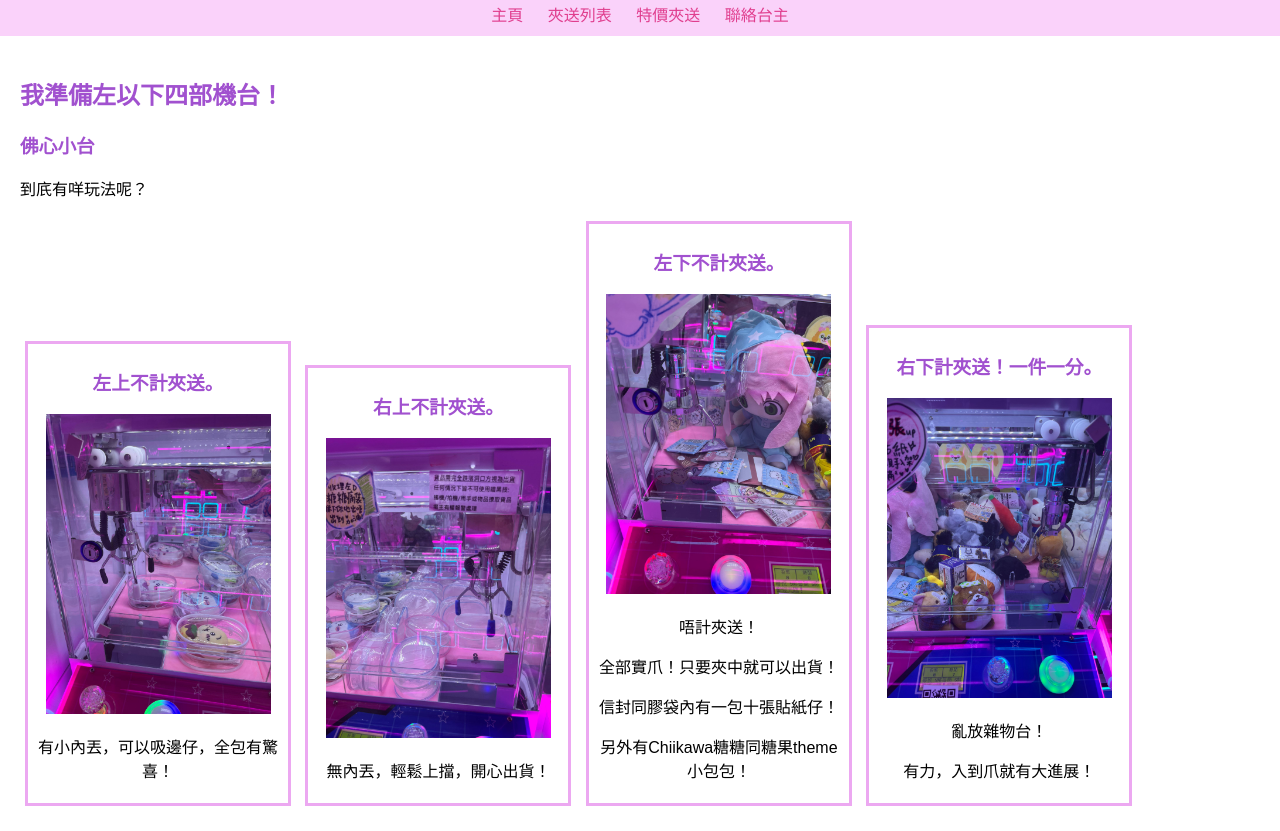
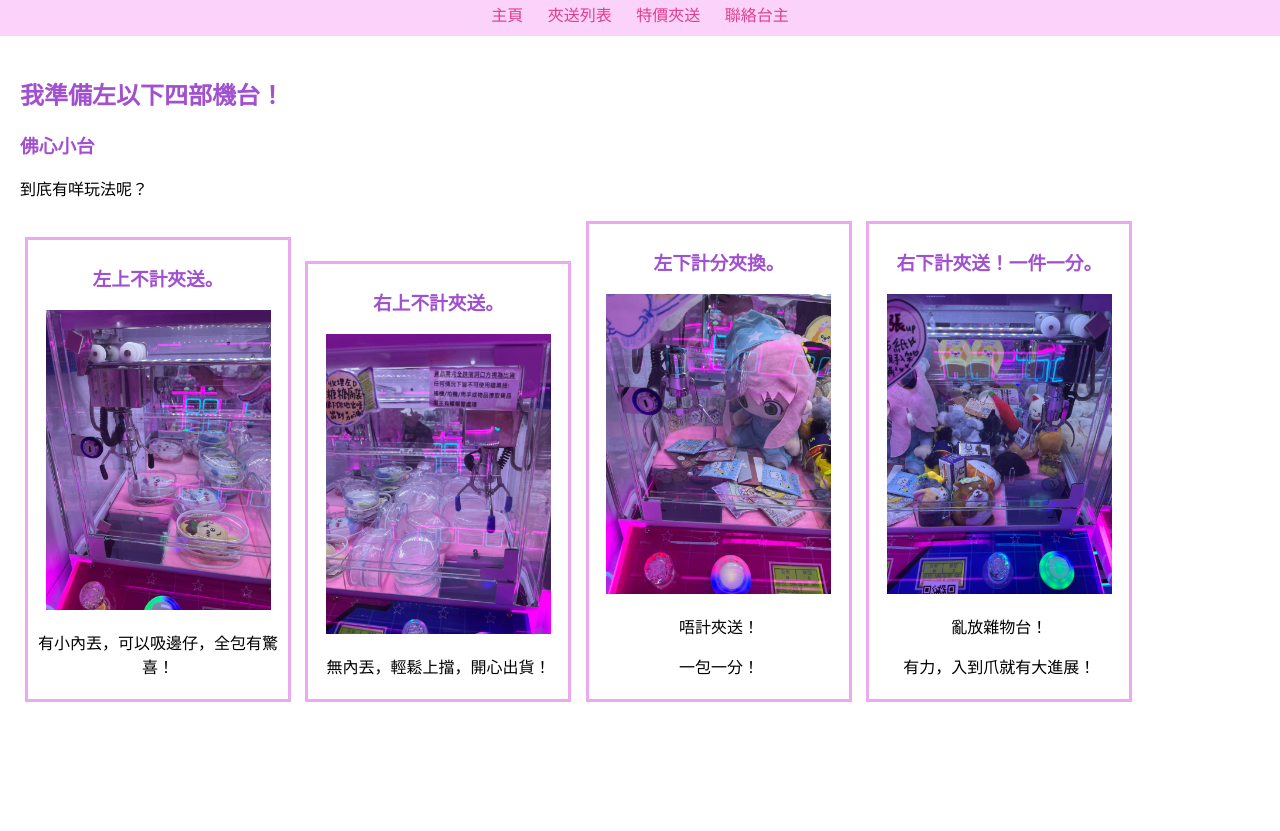
Before and after one commit to asahi-claw/asahi-claw.github.io, a plain HTML site: page games.html in a window 1280 px wide. Shown: the part 97-928 px from the top of the page. After the commit the page ends 824 px from the top, so only its background shows below. Drawn offline with Linux system fonts and the light colour scheme.

Commit message:
Update games.html

```diff
--- a/games.html
+++ b/games.html
@@ -33,12 +33,10 @@
                 <p>無內丟，輕鬆上擋，開心出貨！</p>
             </div>
             <div class="game-card">
-                <h3>左下不計夾送。</h3>
+                <h3>左下計分夾換。</h3>
                 <img src="assets/images/machine/IMG_2727.JPG">
                 <p>唔計夾送！</p>
-                <p>全部實爪！只要夾中就可以出貨！</p>
-                <p>信封同膠袋內有一包十張貼紙仔！</p>
-                <p>另外有Chiikawa糖糖同糖果theme小包包！</p>
+                <p>一包一分！</p>
             </div>
             <div class="game-card">
                 <h3>右下計夾送！一件一分。</h3>
```
